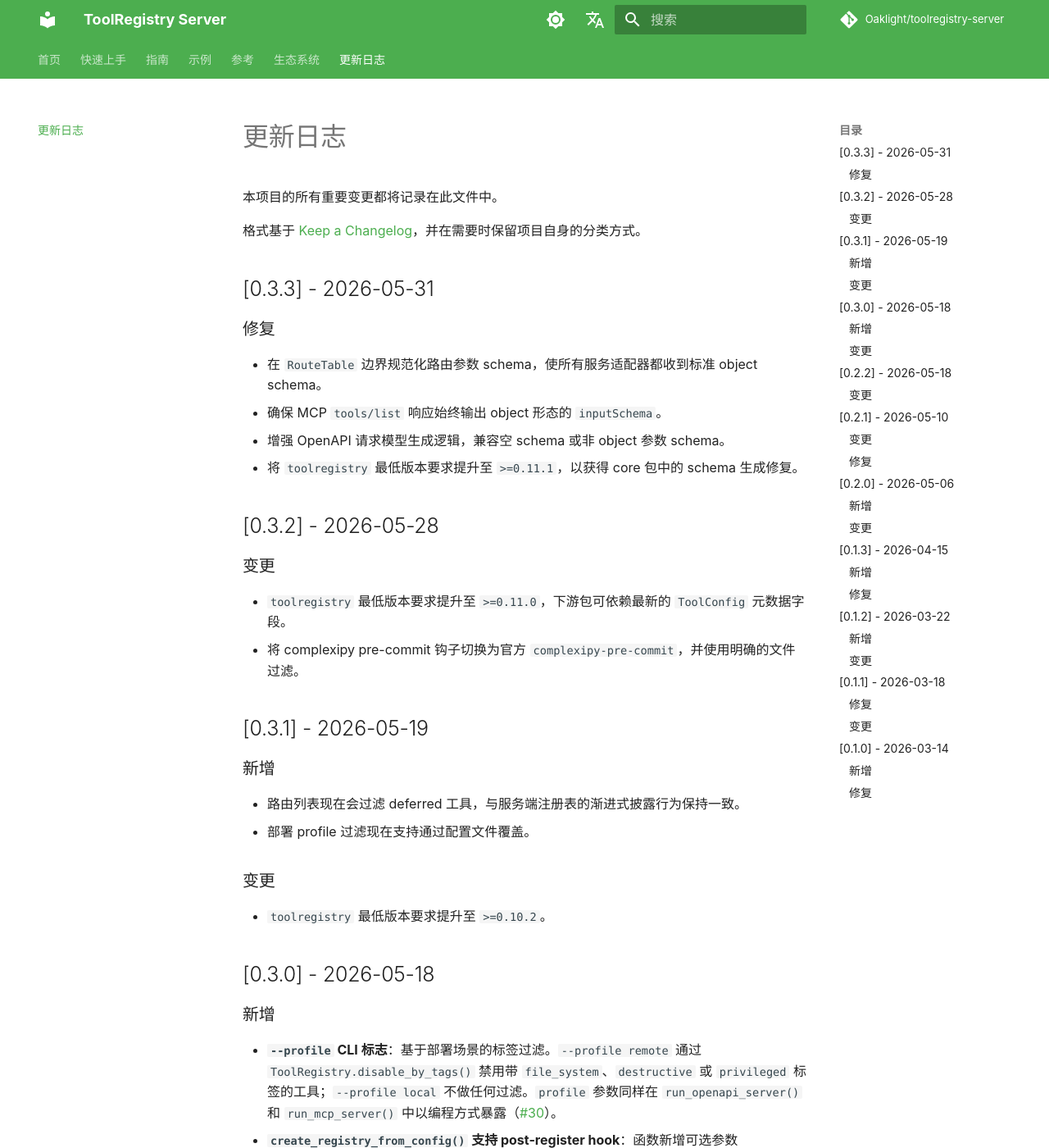
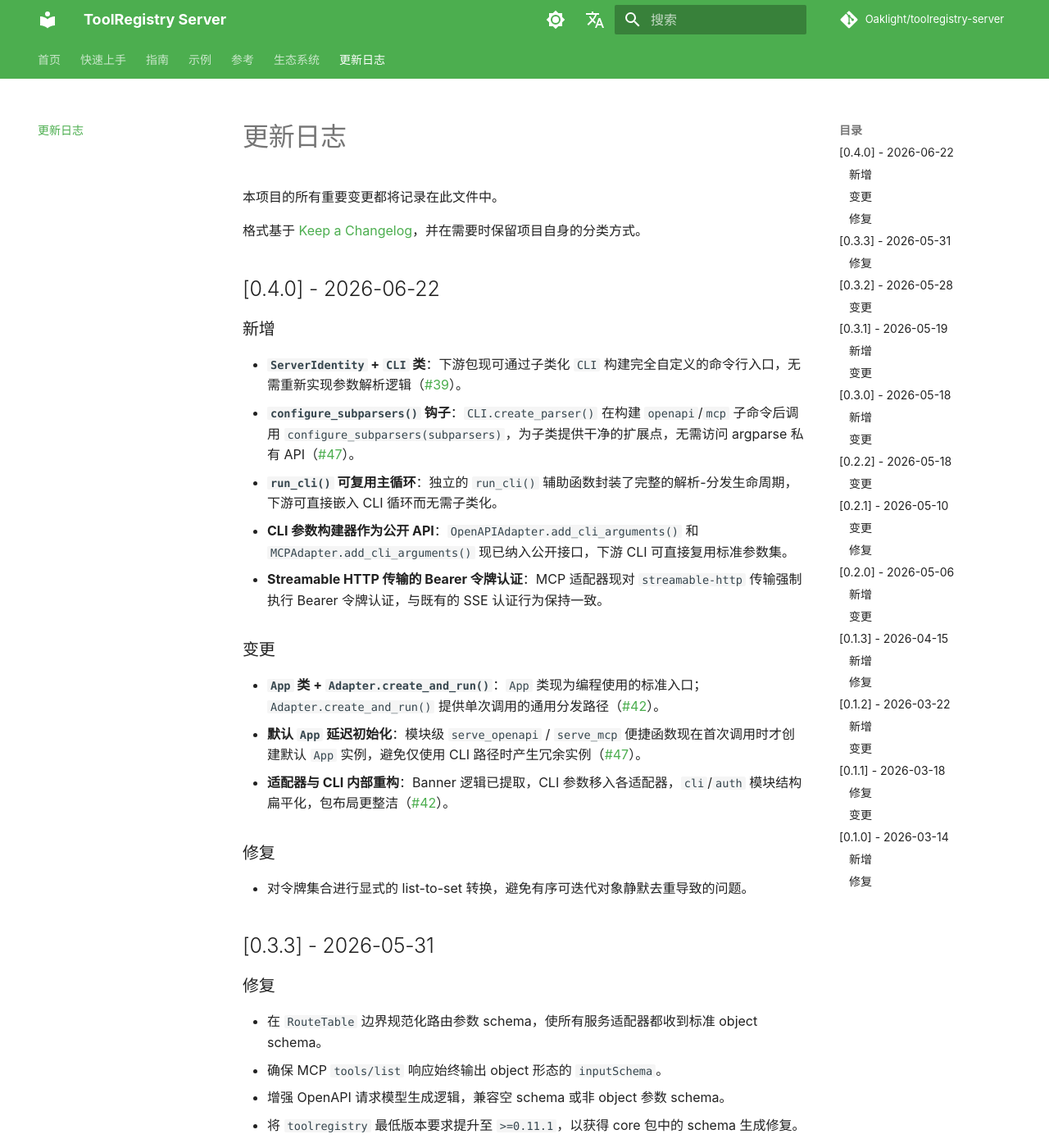
Before and after one commit to Oaklight/toolregistry-server, an MkDocs documentation site: the page built from docs/changelog.md, in a window 1280 px wide and 1400 px high. Shown: the whole window at 82% size. Built offline with MkDocs 1.6.1 and Material for MkDocs 9.7.7, drawn with Linux system fonts in a browser that asks for light colours; some web fonts are replaced; comment, search, counter and statistics services are not loaded.

Commit message:
docs(changelog): 添加 v0.4.0 更新记录

```diff
--- a/docs/changelog.md
+++ b/docs/changelog.md
@@ -3,6 +3,26 @@
 本项目的所有重要变更都将记录在此文件中。
 
 格式基于 [Keep a Changelog](https://keepachangelog.com/zh-CN/1.1.0/)，并在需要时保留项目自身的分类方式。
+
+## [0.4.0] - 2026-06-22
+
+### 新增
+
+- **`ServerIdentity` + `CLI` 类**：下游包现可通过子类化 `CLI` 构建完全自定义的命令行入口，无需重新实现参数解析逻辑（[#39](https://github.com/Oaklight/toolregistry-server/pull/39)）。
+- **`configure_subparsers()` 钩子**：`CLI.create_parser()` 在构建 `openapi`/`mcp` 子命令后调用 `configure_subparsers(subparsers)`，为子类提供干净的扩展点，无需访问 argparse 私有 API（[#47](https://github.com/Oaklight/toolregistry-server/pull/47)）。
+- **`run_cli()` 可复用主循环**：独立的 `run_cli()` 辅助函数封装了完整的解析-分发生命周期，下游可直接嵌入 CLI 循环而无需子类化。
+- **CLI 参数构建器作为公开 API**：`OpenAPIAdapter.add_cli_arguments()` 和 `MCPAdapter.add_cli_arguments()` 现已纳入公开接口，下游 CLI 可直接复用标准参数集。
+- **Streamable HTTP 传输的 Bearer 令牌认证**：MCP 适配器现对 `streamable-http` 传输强制执行 Bearer 令牌认证，与既有的 SSE 认证行为保持一致。
+
+### 变更
+
+- **`App` 类 + `Adapter.create_and_run()`**：`App` 类现为编程使用的标准入口；`Adapter.create_and_run()` 提供单次调用的通用分发路径（[#42](https://github.com/Oaklight/toolregistry-server/pull/42)）。
+- **默认 `App` 延迟初始化**：模块级 `serve_openapi` / `serve_mcp` 便捷函数现在首次调用时才创建默认 `App` 实例，避免仅使用 CLI 路径时产生冗余实例（[#47](https://github.com/Oaklight/toolregistry-server/pull/47)）。
+- **适配器与 CLI 内部重构**：Banner 逻辑已提取，CLI 参数移入各适配器，`cli`/`auth` 模块结构扁平化，包布局更整洁（[#42](https://github.com/Oaklight/toolregistry-server/pull/42)）。
+
+### 修复
+
+- 对令牌集合进行显式的 list-to-set 转换，避免有序可迭代对象静默去重导致的问题。
 
 ## [0.3.3] - 2026-05-31
 
```
